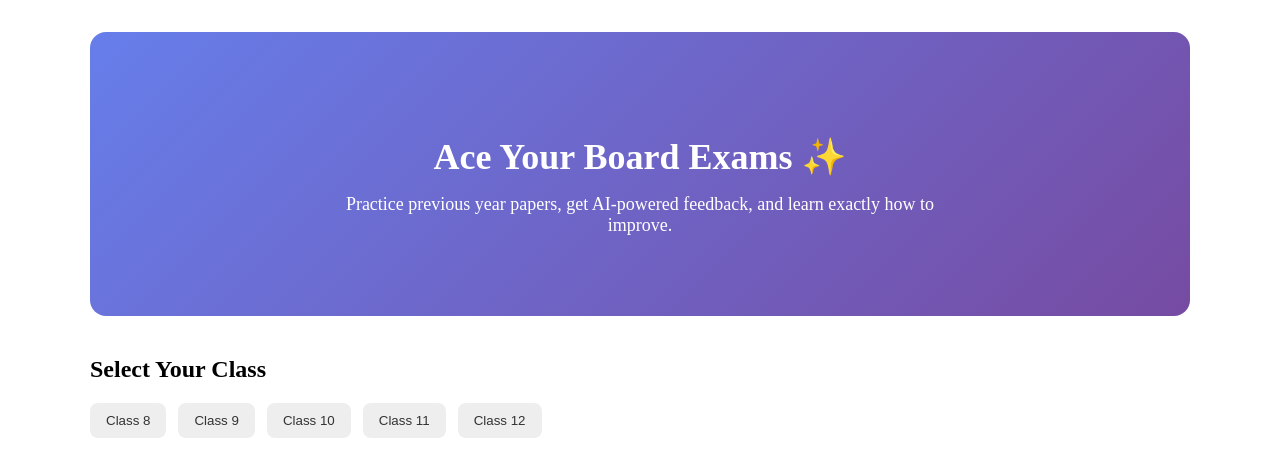
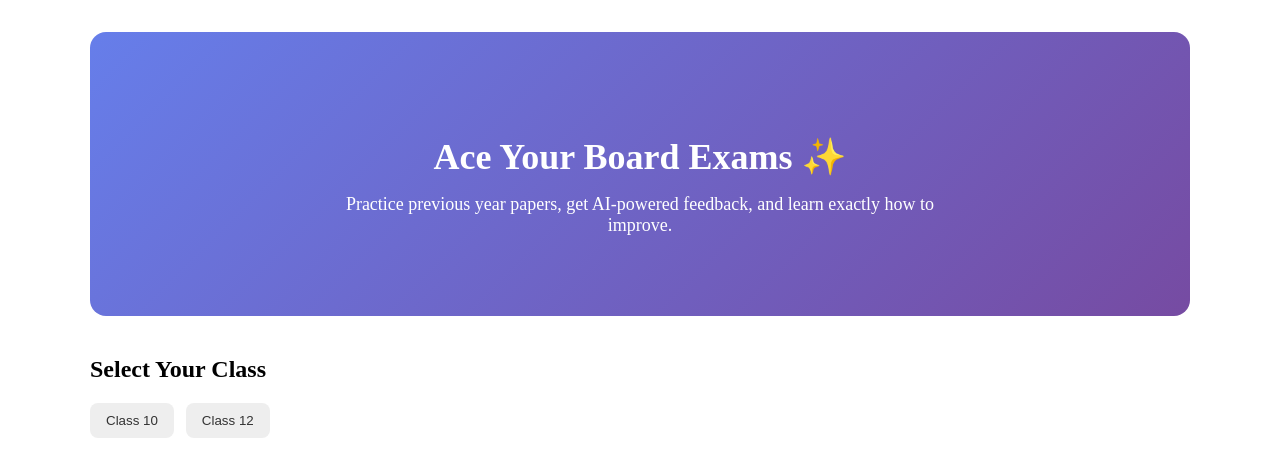
Before and after one commit to jia-nil/examogfrontend, a React (Vite) app: page / in a window 1280 px wide. Shown: the top 476 px of the page. Built offline with nearby package versions, Linux system fonts and the light colour scheme.

Commit message:
Update Selector.tsx

```diff
--- a/src/components/Selector.tsx
+++ b/src/components/Selector.tsx
@@ -15,7 +15,7 @@ export default function Selector({
     <div style={{ marginTop: 40 }}>
       <h2>Select Your Class</h2>
       <div style={{ display: "flex", gap: 12, marginBottom: 24 }}>
-        {[8, 9, 10, 11, 12].map((c) => (
+        {[10, 12].map((c) => (
           <button
             key={c}
             onClick={() => onSelectClass(c)}
@@ -36,7 +36,7 @@ export default function Selector({
         <>
           <h2>Select Board</h2>
           <div style={{ display: "flex", gap: 12 }}>
-            {["CBSE", "ICSE", "State"].map((b) => (
+            {["CBSE", "ICSE"].map((b) => (
               <button
                 key={b}
                 onClick={() => onSelectBoard(b)}
```
